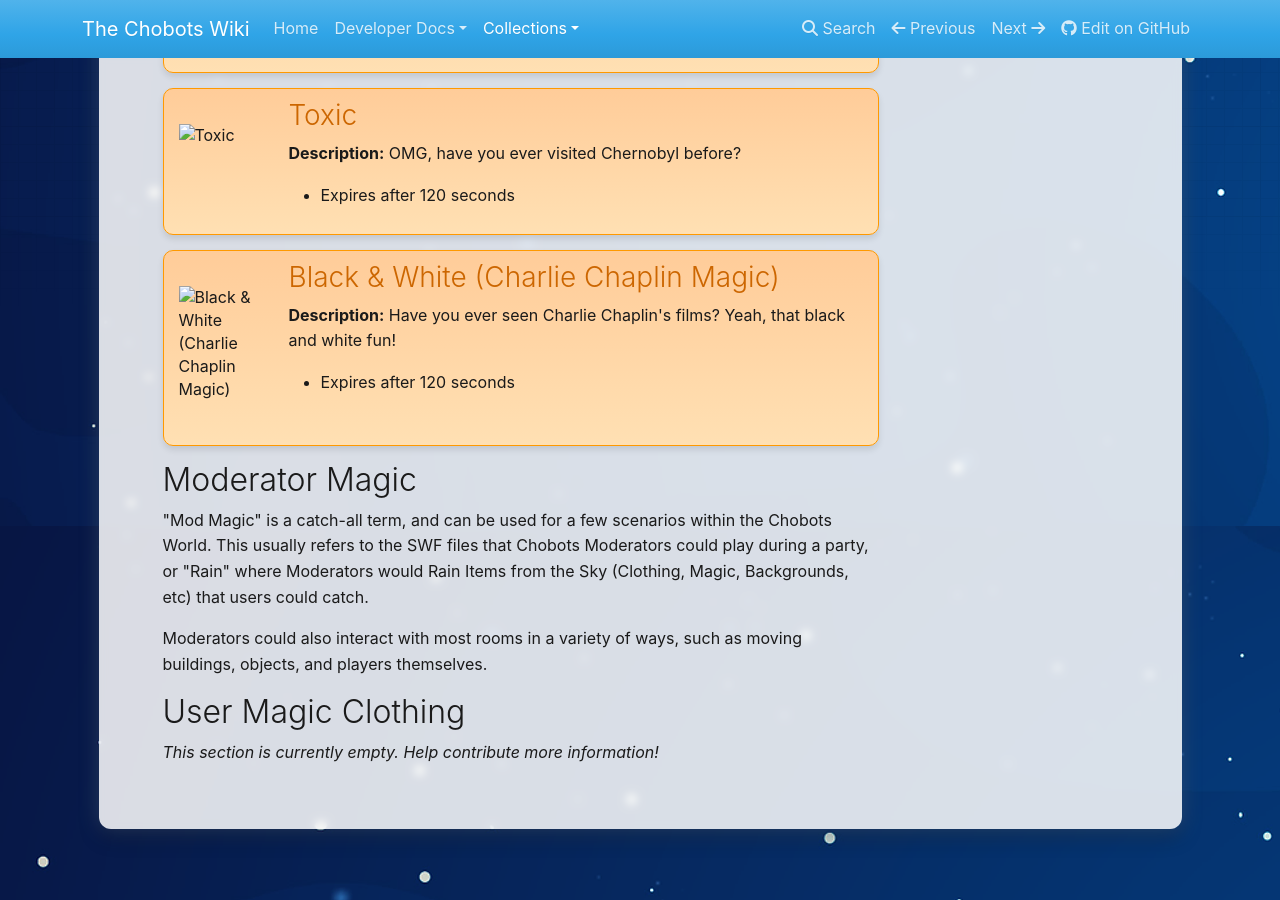
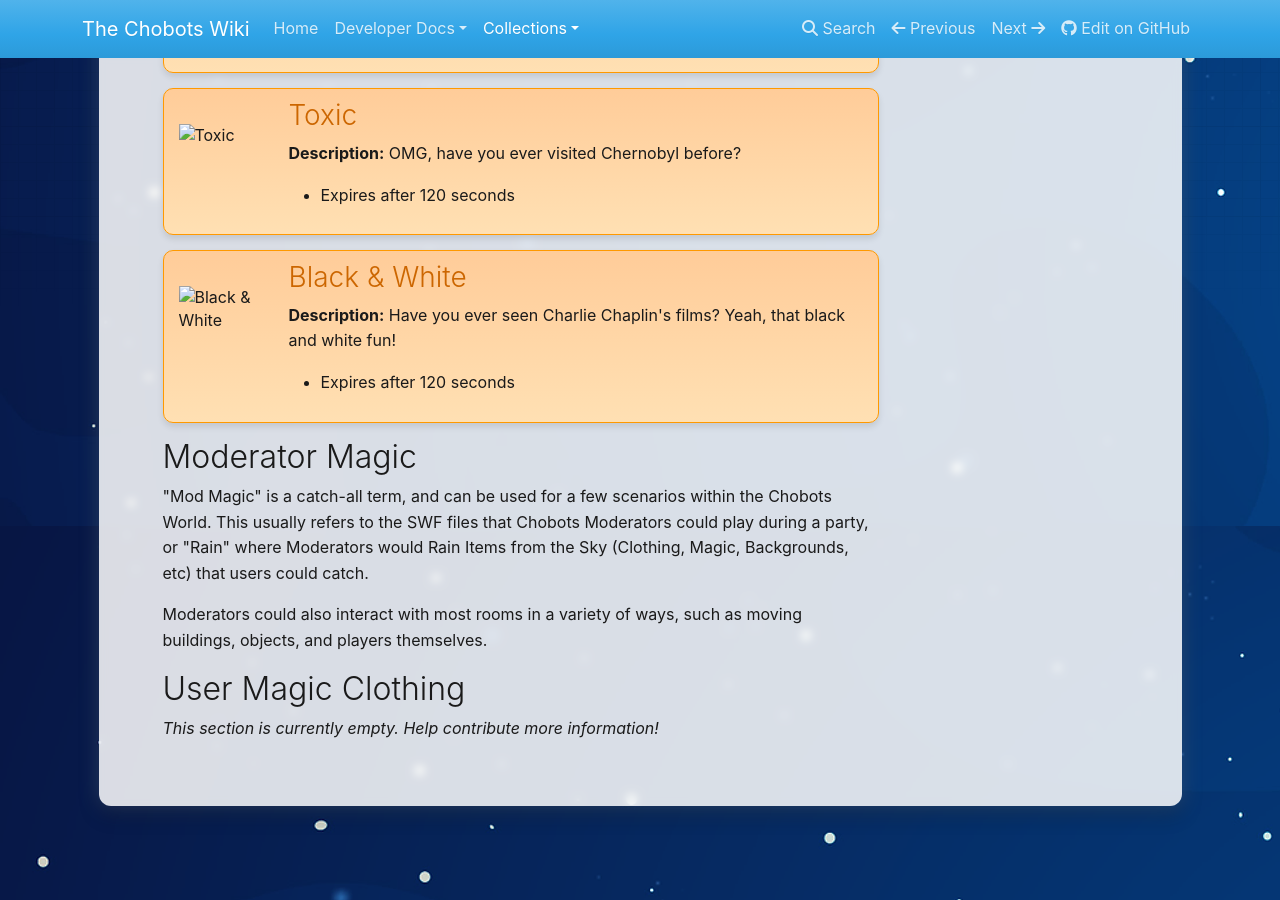
Before and after one commit to Chobots/wiki.chobots.org, an MkDocs documentation site: the page built from wiki/collections/common/magic.md, in a window 1280 px wide and 900 px high, scrolled down 4319 px. Built offline with MkDocs 1.6.1, drawn with Linux system fonts in a browser that asks for light colours; nearby versions of some CDN libraries; grey boxes are pictures that could not be loaded.

Commit message:
Update magic.md
Remove (Charlie Chaplin Magic)

```diff
--- a/wiki/collections/common/magic.md
+++ b/wiki/collections/common/magic.md
@@ -356,10 +356,10 @@ background: linear-gradient(to bottom, #FFCC99 0%, #FFE0B3 100%); border-radius:
 background: linear-gradient(to bottom, #FFCC99 0%, #FFE0B3 100%); border-radius: 10px; box-shadow: 0 4px 6px rgba(0,0,0,0.1); margin-bottom: 15px;">
   <div style="display: flex; flex-wrap: wrap;">
     <div style="flex: 0 0 100px; margin-right: 15px;">
-      <img src="../magic/MagicCharly.webp" alt="Black & White (Charlie Chaplin Magic)" width="100"/>
+      <img src="../magic/MagicCharly.webp" alt="Black & White" width="100"/>
     </div>
     <div style="flex: 1;">
-      <h3 style="color: #CC6600;">Black & White (Charlie Chaplin Magic)</h3>
+      <h3 style="color: #CC6600;">Black & White</h3>
       <p><strong>Description:</strong> Have you ever seen Charlie Chaplin's films? Yeah, that black and white fun!</p>
       <ul>
         <li>Expires after 120 seconds</li>
```
